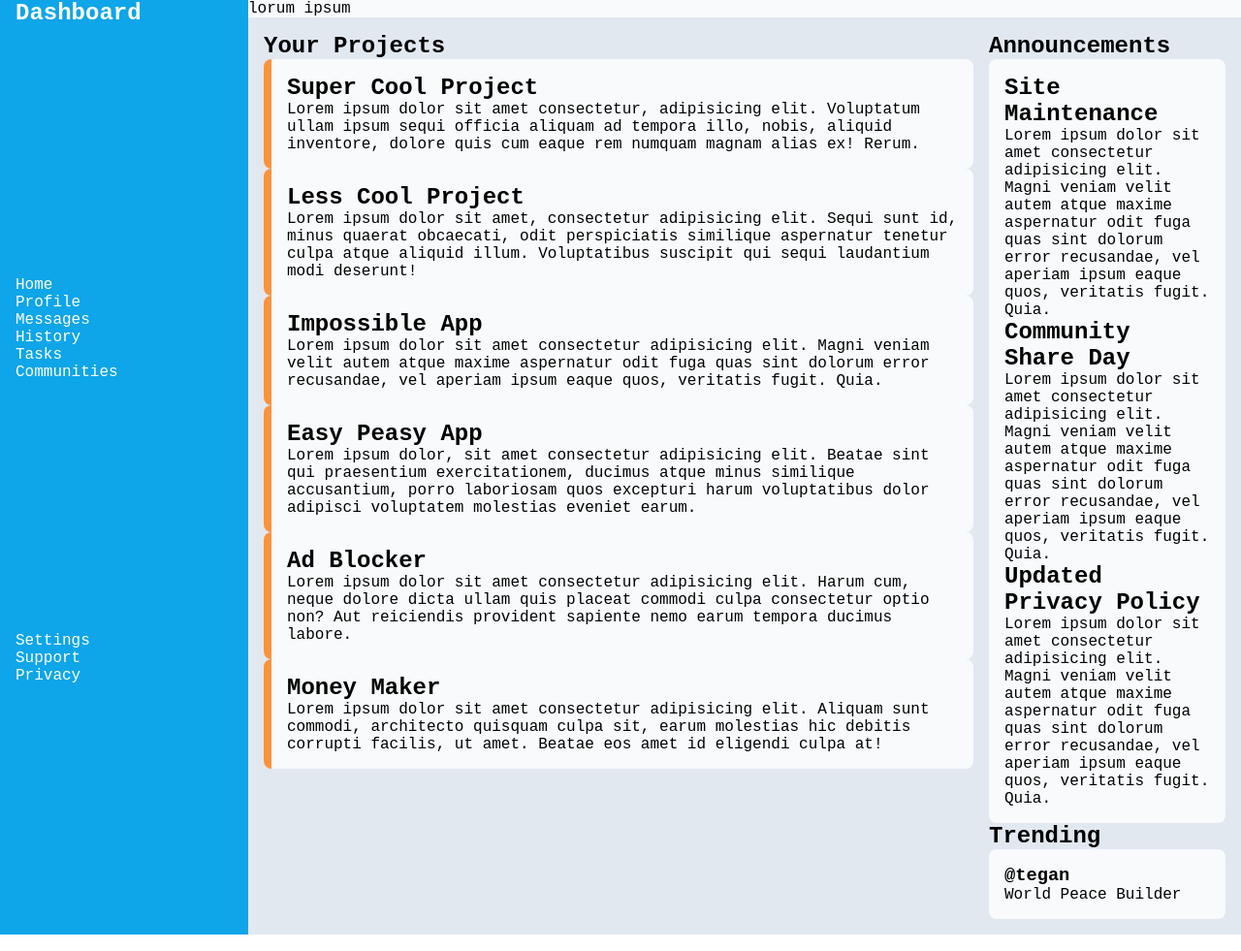
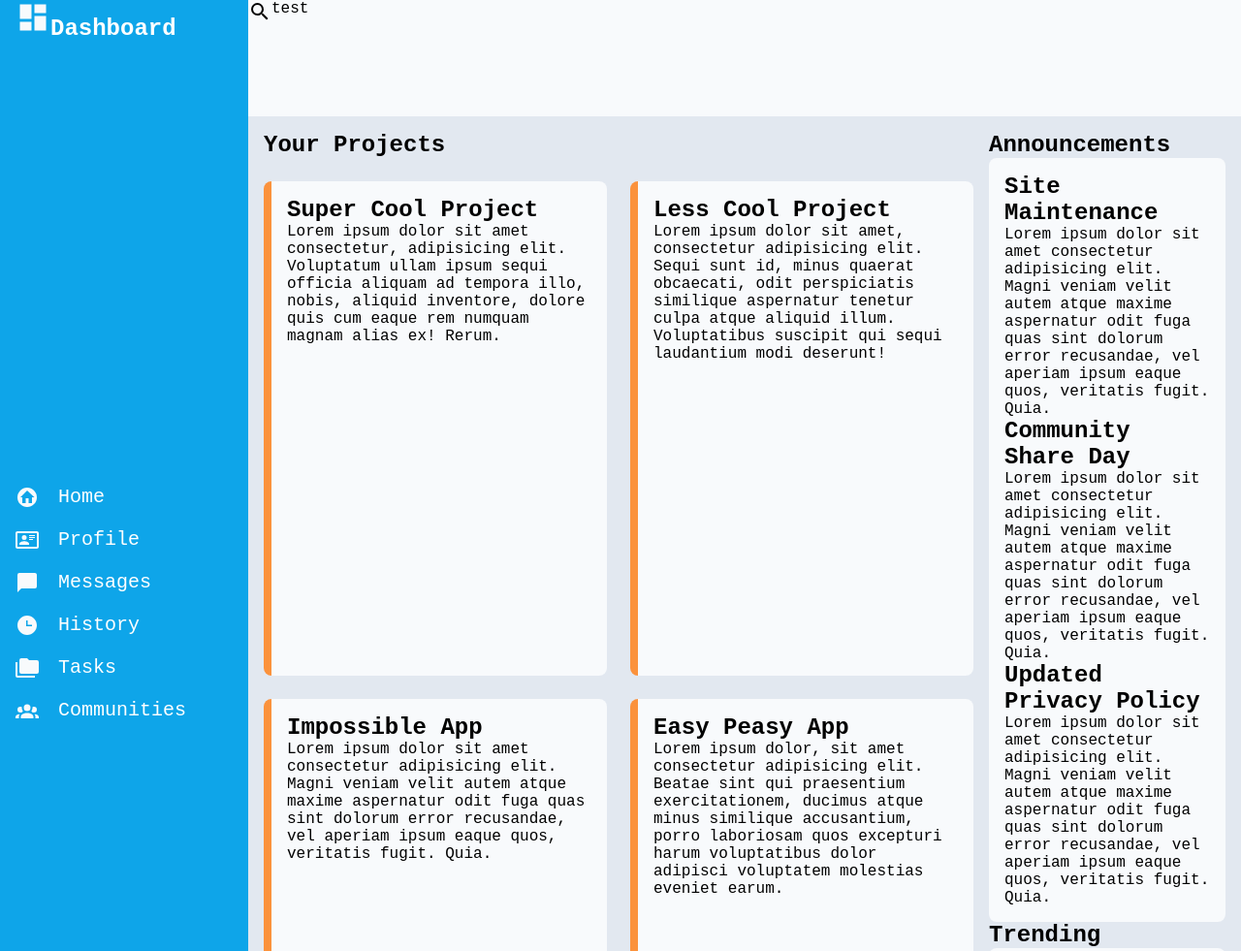
Before and after one commit to noahlazenby/admin-dashboard, a plain HTML site: page index.html in a window 1280 px wide. Shown: the top 981 px of the page at 97% size. Drawn offline with Linux system fonts and the light colour scheme; a web font is replaced by a local one.

Commit message:
adding icons

```diff
--- a/index.html
+++ b/index.html
@@ -14,22 +14,32 @@
 <body>
     <div class="container">
         <div class="header">
-            lorum ipsum
+            <div class="searchbar">
+                <img src="./images/magnify.svg" alt="" class="svg" id="searchbar-icon">
+                <div id="searchbox">test</div>
+            </div>
+            <div class="userinfo">
+
+            </div>
+            <div class="header-buttons">
+
+            </div>
         </div>
         <div class="side-bar">
-            <h2>Dashboard</h2>
+            <h2><img src="images/view-dashboard.svg" alt="">Dashboard</h2>
             <ul>
-                <li>Home</li>
-                <li>Profile</li>
-                <li>Messages</li>
-                <li>History</li>
-                <li>Tasks</li>
-                <li>Communities</li>
+                <li> <img src="./images/home-circle.svg" alt="" class="svg">
+                Home</li>
+                <li><img src="images/card-account-details-outline.svg" alt="">Profile</li>
+                <li><img src="images/message.svg" alt=""> Messages</li>
+                <li> <img src="images/clock-time-three.svg" alt="">History</li>
+                <li><img src="images/folder-multiple.svg" alt="">Tasks</li>
+                <li><img src="images/account-group.svg" alt="">Communities</li>
             </ul>
             <ul>
-                <li>Settings</li>
-                <li>Support</li>
-                <li>Privacy</li>
+                <li><img src="images/cog.svg" alt="">Settings</li>
+                <li><img src="images/help-box.svg" alt="">Support</li>
+                <li><img src="images/shield-check.svg" alt="">Privacy</li>
             </ul>
         </div>
         <div class="main-content">
--- a/styles.css
+++ b/styles.css
@@ -20,6 +20,7 @@ li {
     grid-column: 2 / 3;
     grid-row: 1 / 2;
     display: grid;
+    min-height: 15vh;
 
 }
 
@@ -40,6 +41,17 @@ li {
     gap: 1rem;
 }
 
+.cards-container {
+    display: grid;
+    grid-template-columns: 1fr 1fr;
+    grid-template-rows: auto 1fr 1fr 1fr;
+    gap: 1.5rem;
+}
+
+.announcements-trending-container {
+    display: grid;
+    grid-template-rows: auto 1fr auto 1fr;
+}
 
 .card, .announcements, .trending {
     border-radius: 8px;
@@ -60,3 +72,28 @@ li {
 #trending-title {
     place-self: start;
 }
+
+.searchbar {
+    display: grid;
+    grid-template-columns: auto 1fr;
+}
+
+#search-box {
+    border-radius: 8px;
+    background-color: #e2e8f0
+}
+
+ul > li {
+    padding: 10px 0;
+    list-style: none;
+    font-size: 20px;
+    display: grid;
+    grid-auto-flow: column;
+    gap: 20px;
+    justify-content: start;
+    align-items: center;
+}
+
+.svg {
+    fill: #f8fafc;
+}
```
Also changed, not shown: images/account-group.svg (added), images/bell-ring-outline.svg (added), images/card-account-details-outline.svg (added), images/clock-time-three.svg (added), images/cog.svg (added), images/folder-multiple.svg (added), images/help-box.svg (added), images/home-circle.svg (added), images/magnify.svg (added), images/message.svg (added), images/shield-check.svg (added), images/view-dashboard.svg (added).
